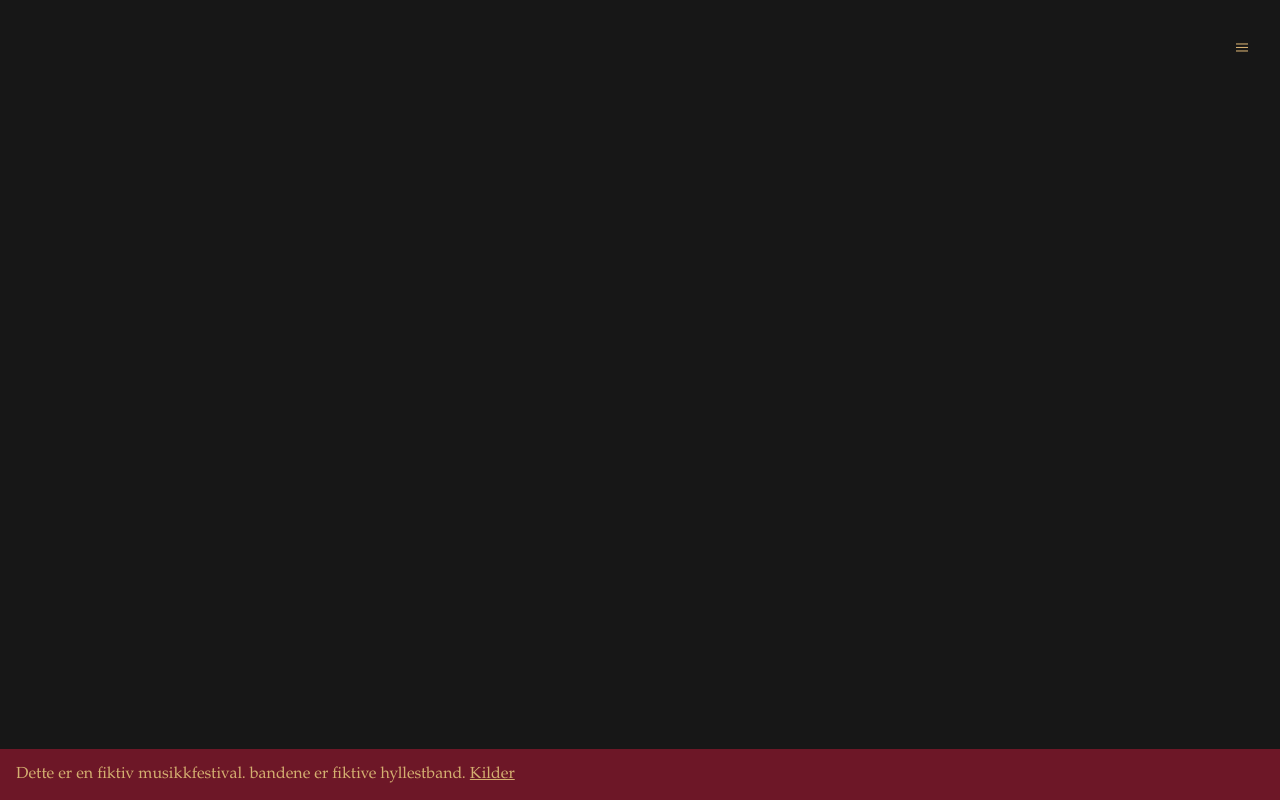
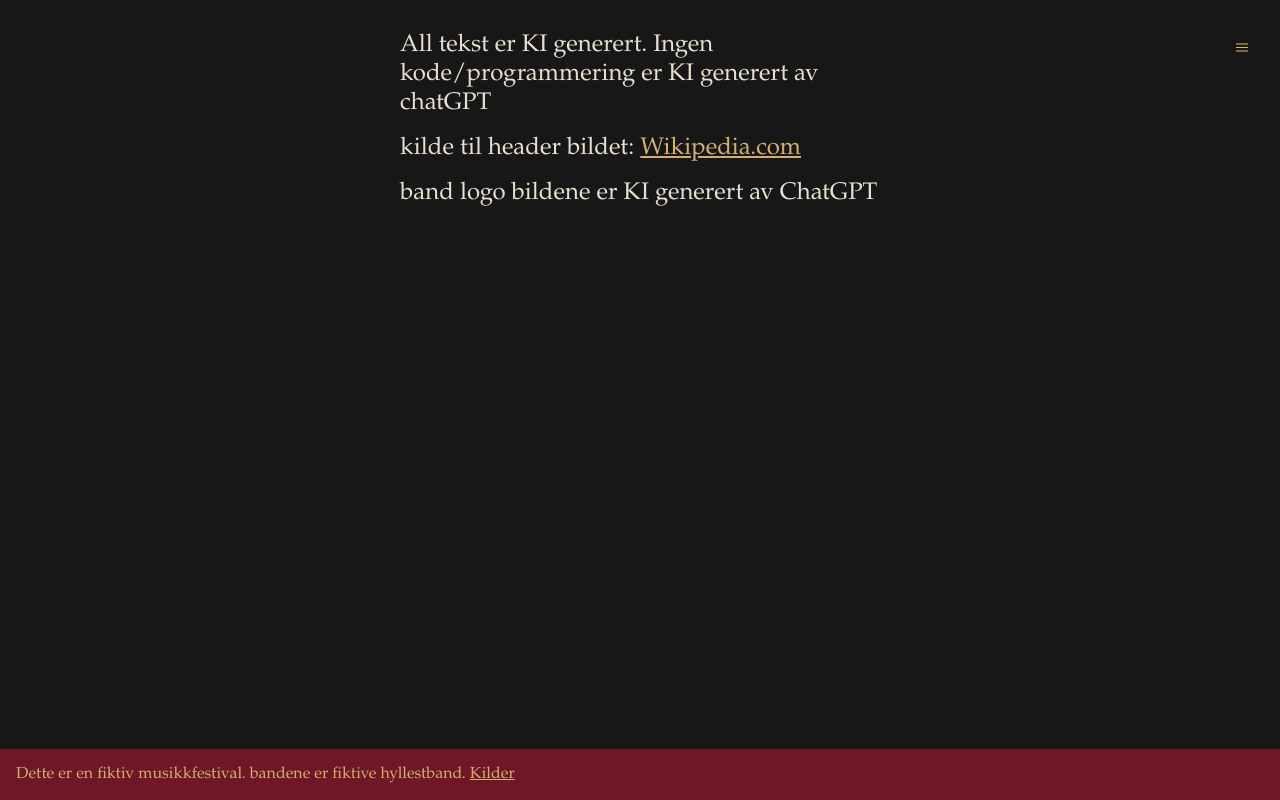
Before and after one commit to ErtanOmg/musikkfestival, a plain HTML site: page kilder.html in a window 1280 px wide. Drawn offline with Linux system fonts and the light colour scheme.

Commit message:
laget kilde siden

```diff
--- a/Css/stylesheet.css
+++ b/Css/stylesheet.css
@@ -272,6 +272,16 @@ main {
     }
 }
 
+.kilder-side {
+    max-width: 30rem;
+
+    p {
+        margin-top: 1rem;
+        margin-bottom: 1rem;
+        font-size: 1.5rem;
+    }
+}
+
 footer {
     margin-top: auto;
 }
--- a/kilder.html
+++ b/kilder.html
@@ -27,7 +27,20 @@
             </dialog>
         </nav>
     </header>
-
+    <main>
+        <div class="kilder-side">
+            <p>
+                All tekst er KI generert.
+                Ingen kode/programmering er KI generert av chatGPT
+            </p>
+            <p>
+                kilde til header bildet:
+                <a target="_blank" href="https://commons.wikimedia.org/wiki/File:Queen_And_Adam_Lambert_-_The_O2_-_Tuesday_12th_December_2017_QueenO2121217-28_(39066620425).jpg">Wikipedia.com</a>
+            </p>
+            <p>
+                band logo bildene er KI generert av ChatGPT
+            </p>
+        </div>
     </main>
 <footer>
     Dette er en fiktiv musikkfestival.
```
Also changed, not shown: Band-programs/gloshaugen.html (+6 -0 lines).
